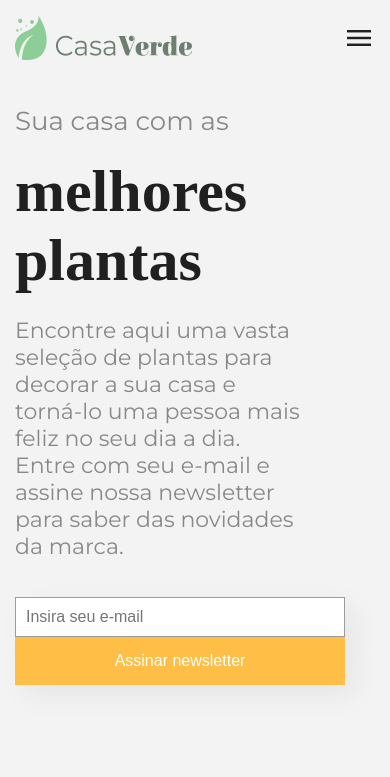
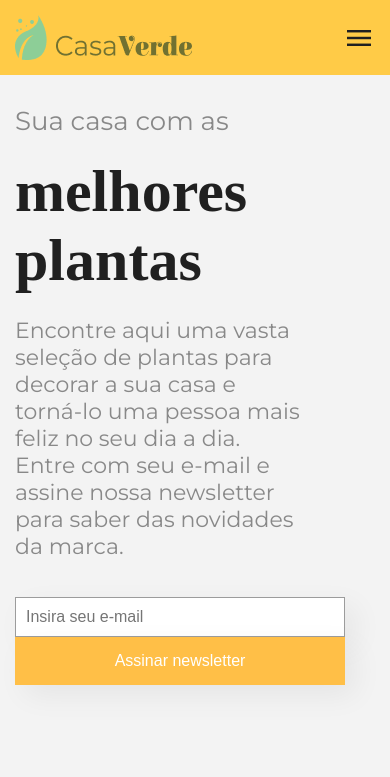
Before and after one commit to GustavoBento/casa-verde, a React (Create React App) app: page / in a window 390 px wide. Shown: the top 777 px of the page. Built offline with nearby package versions, Linux system fonts and the light colour scheme; the HTML template or start-up script is replaced by a standard one; a web font is replaced by a local one.

Commit message:
Feat: Adicionando cor ao menu mobile

```diff
--- a/src/components/Menu/Menu.module.css
+++ b/src/components/Menu/Menu.module.css
@@ -1,4 +1,5 @@
 .cabecalho {
+  background-color: #ffcb47;
   position: relative;
   display: flex;
   justify-content: space-between;
@@ -37,13 +38,13 @@
   color: #ffffff;
   text-decoration: none;
   padding: 20px 8%;
-  transition: .3s;
 }
 
 .menu ul li a:hover {
   background-color: #ffcb47;
   color: #000;
   font-weight: 500;
+  transition: .2s;
 }
 
 .btn__menu {
@@ -78,6 +79,10 @@
 }
 
 @media (min-width: 920px) {
+  .cabecalho {
+    background-color: transparent;
+  }
+
   .btn__menu {
     display: none;
   }
```
